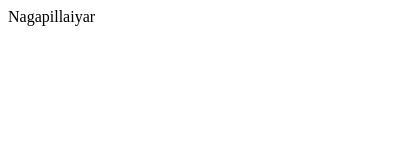
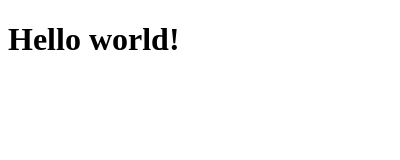
Before and after one commit to BestMat/bestproduct-bestdeveloper, an Electron app: page index.html in a window 400 px wide. Drawn offline with Linux system fonts and the light colour scheme.

Commit message:
Update index.html

```diff
--- a/index.html
+++ b/index.html
@@ -7,6 +7,6 @@
   <title>Document</title>
 </head>
 <body>
-  Nagapillaiyar
+  <h1>Hello world!</h1>
 </body>
 </html>
```
